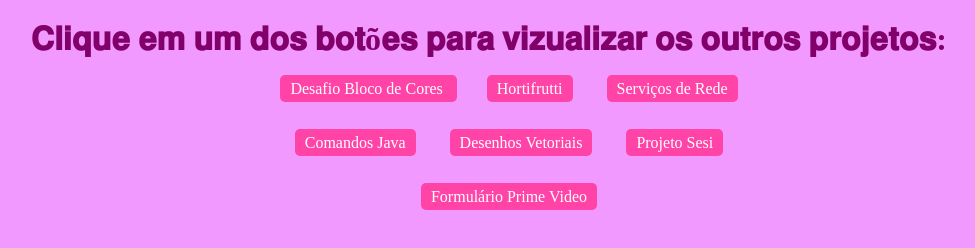
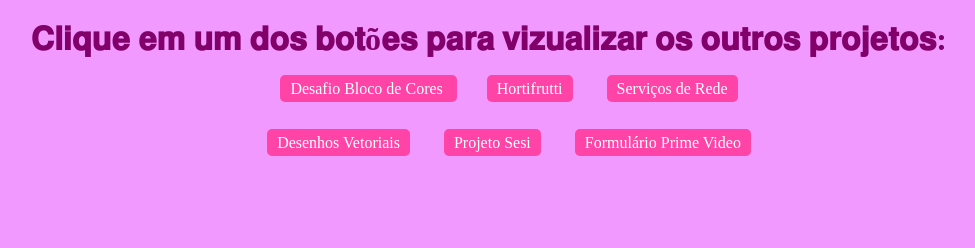
Before and after one commit to dMedice/Portifolio, a plain HTML site: page outros.html in a window 1280 px wide. Shown: the whole page, without its empty margins (151-1126 px from the left). Drawn offline with Linux system fonts and the light colour scheme.

Commit message:
Update outros.html

```diff
--- a/outros.html
+++ b/outros.html
@@ -19,10 +19,8 @@
     <li><a href="https://dmedice.github.io/hortifruti-css/">Hortifrutti</a></li>
       <li><a href="https://dmedice.github.io/servicos-de-rede/">Serviços de Rede</a></li>
       <br><br><br>
-      <li><a href="https://dmedice.github.io/fpoo-java/">Comandos Java</a></li>
       <li><a href="https://dmedice.github.io/desenhos-vetoriais/">Desenhos Vetoriais</a></li>
         <li><a href="https://dmedice.github.io/projeto-sesi/"> Projeto Sesi</a></li>
-        <br><br><br>
         <li><a href="https://dmedice.github.io/primevideos_form/">Formulário Prime Video</a></li>
         <br><br><br>
 
```
